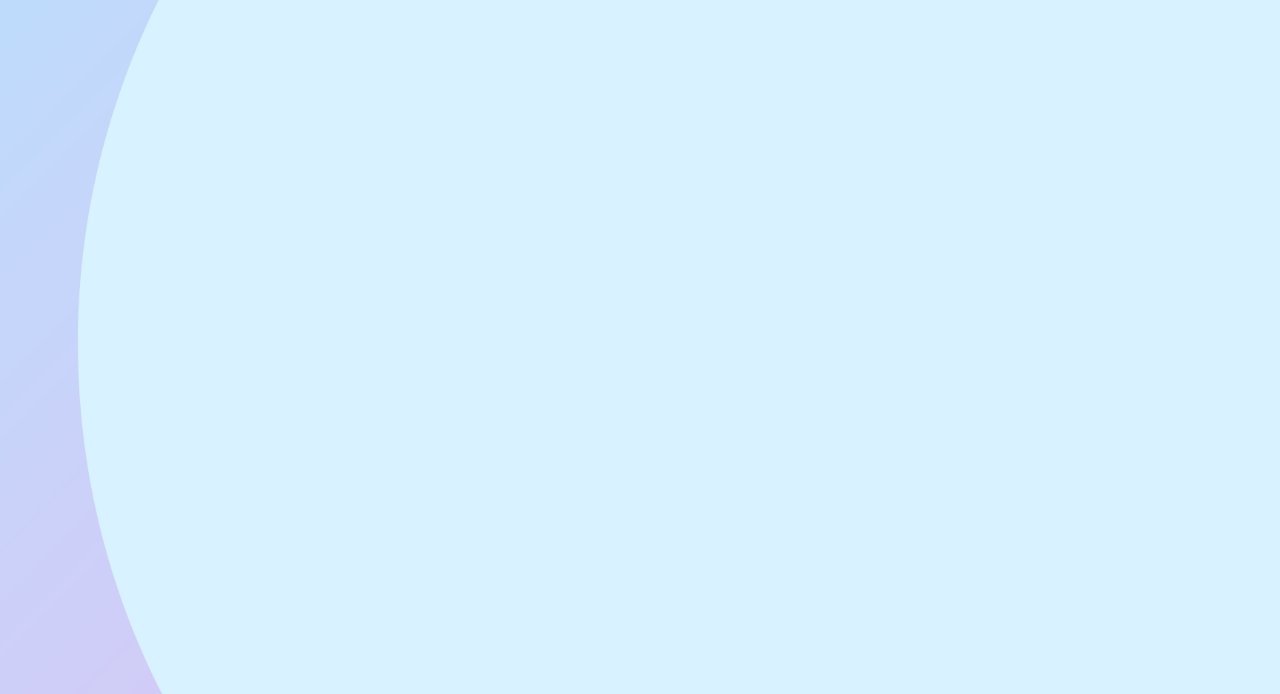
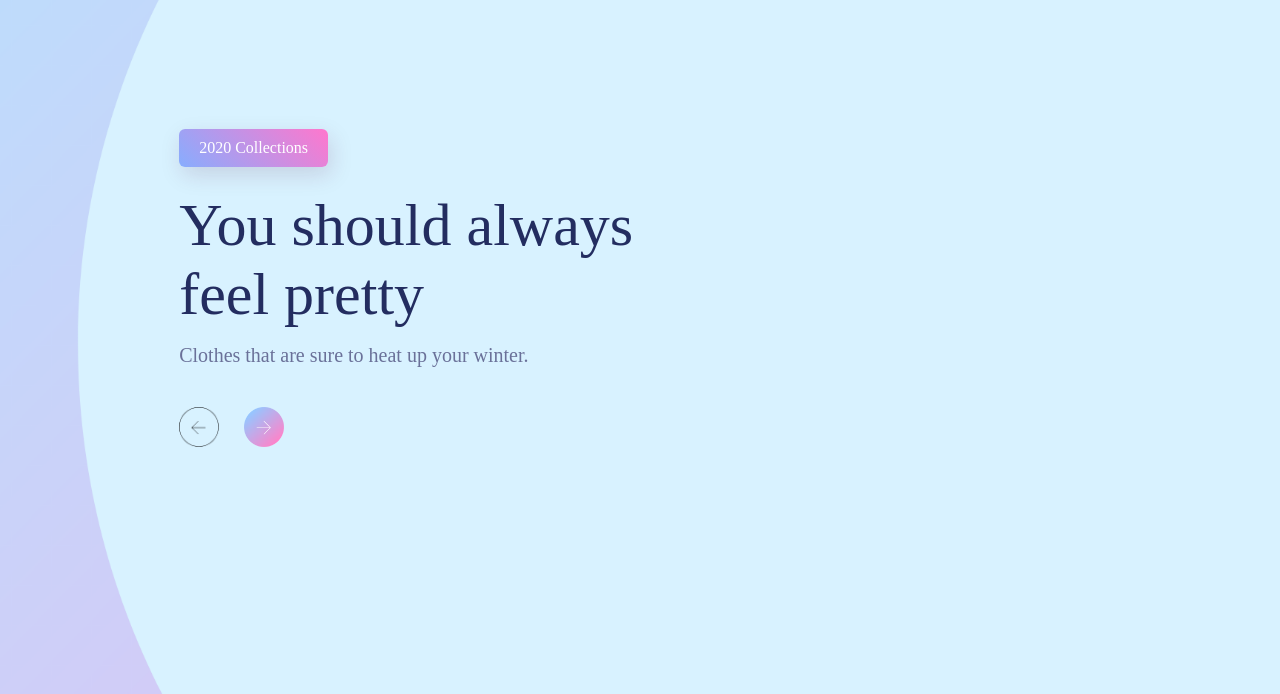
Before and after one commit to mohdrishin/UltimateFashionBrand, a plain HTML site: page index.html in a window 1280 px wide. Shown: the part 106-800 px from the top of the page. Drawn offline with Linux system fonts and the light colour scheme.

Commit message:
content and buttons added

```diff
--- a/index.html
+++ b/index.html
@@ -21,6 +21,18 @@
             </nav>
             <img src="images/cart.png" class="cart">
         </div>
+
+        <div class="content">
+            <a href="" class="btn">2020 Collections</a>
+            <h1>You should always<br>feel pretty</h1>
+            <p>Clothes that are sure to heat up your winter.</p>
+
+            <div class="arrow-icons">
+                <img src="images/back-arrow.png">
+                <img src="images/next-arrow.png">
+            </div>
+
+        </div>
     </div>
 </body>
 </html>
--- a/style.css
+++ b/style.css
@@ -42,3 +42,36 @@ nav ul li a{
     text-decoration: none;
     color: #333;
 }
+.content h1{
+    font-size: 60px;
+    font-weight: 100;
+    margin-top: 24px;
+    margin-bottom: 15px;
+    color: #232d60;
+}
+.content p{
+    font-size: 20px;
+    color: #6a7199;
+}
+.content{
+    margin-left: 10%;
+    margin-top: 10%;
+}
+.content .btn{
+    display: inline-block;
+    background: linear-gradient(45deg, #87adfe, #ff77cd);
+    border-radius: 6px;
+    padding: 10px 20px;
+    box-sizing: border-box;
+    text-decoration: none;
+    color: #fff;
+    box-shadow: 3px 8px 22px rgba(94,28,68,0.15);
+}
+.arrow-icons{
+    margin-top: 40px;
+    display: flex;
+}
+.arrow-icons img{
+    width: 40px;
+    margin-right: 25px;
+}
```
